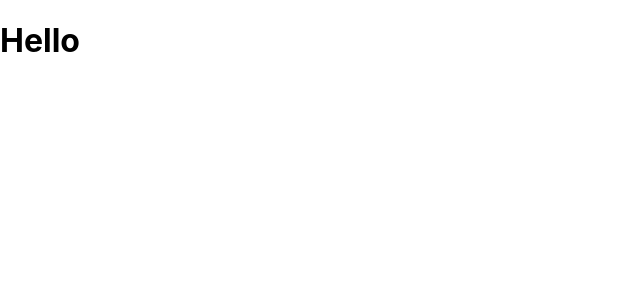
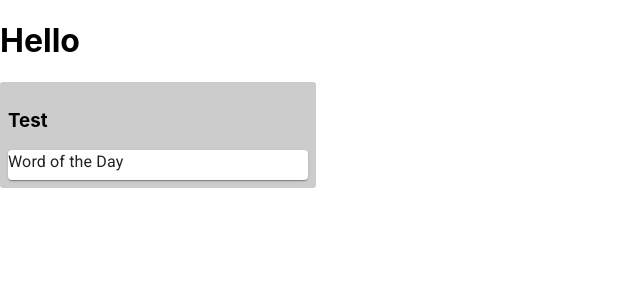
Before and after one commit to lutfullahcelenk/trello-clone-app, a React (Create React App) app: page / in a window 1280 px wide. Shown: the top 300 px of the page, without its empty margins (0-640 px from the left). Built offline with nearby package versions, Linux system fonts and the light colour scheme.

Commit message:
breaktime- TrelloCard is imported to TrelloList and padding is given

```diff
--- a/src/App.js
+++ b/src/App.js
@@ -1,10 +1,13 @@
 import React from "react";
 import "./App.css";
-
+import TrelloList from "./components/TrelloList";
 
 function App() {
-  return(
-    <h1>Hello</h1>
+  return (
+    <div>
+      <h1>Hello</h1>
+      <TrelloList title="Test" />
+    </div>
   );
 }
 
--- /dev/null
+++ b/src/components/TrelloList.js
@@ -0,0 +1,28 @@
+import { makeStyles } from '@material-ui/core';
+import React from 'react';
+import TrelloCard from './TrelloCard';
+
+
+
+const useStyles = makeStyles ({
+    container: {
+        backgroundColor: "#ccc",
+        borderRadius : 3,
+        width: 300,
+        padding: 8,
+    }
+})
+
+const TrelloList = ({title}) => {
+
+    const classes = useStyles();
+
+    return (
+        <div className={classes.container}>
+            <h3>{title}</h3>
+            <TrelloCard />
+        </div>
+    )
+}
+
+export default TrelloList
```
